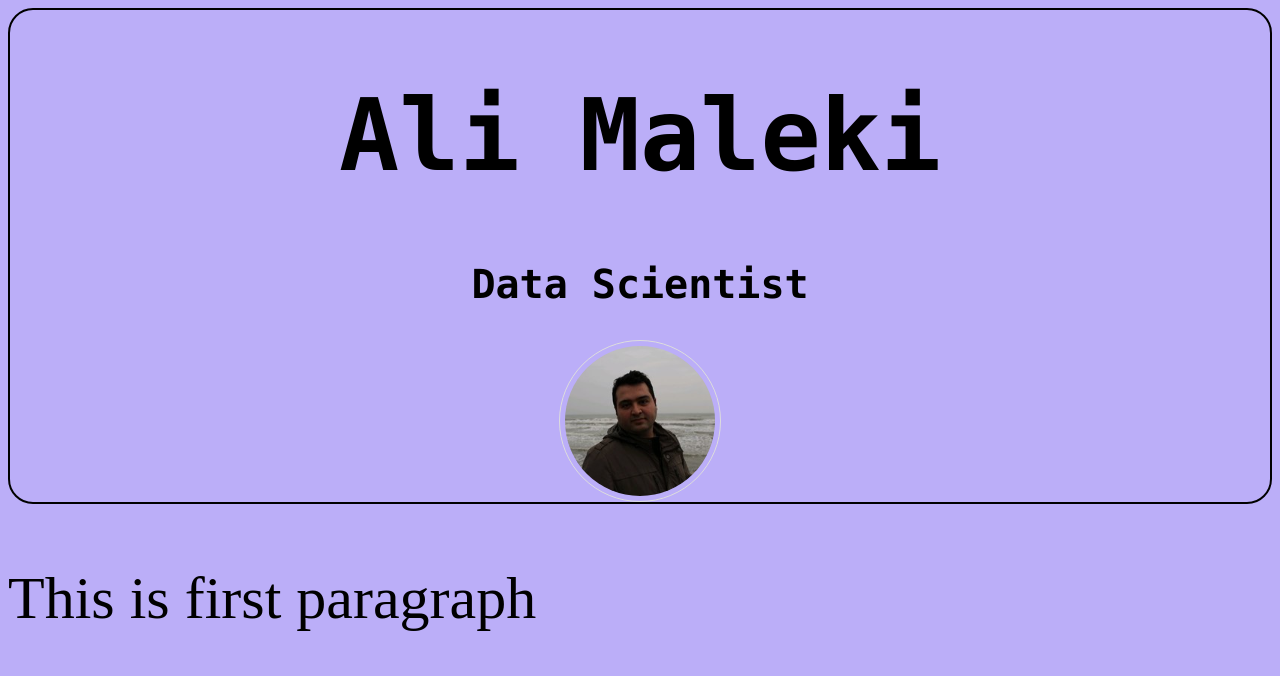
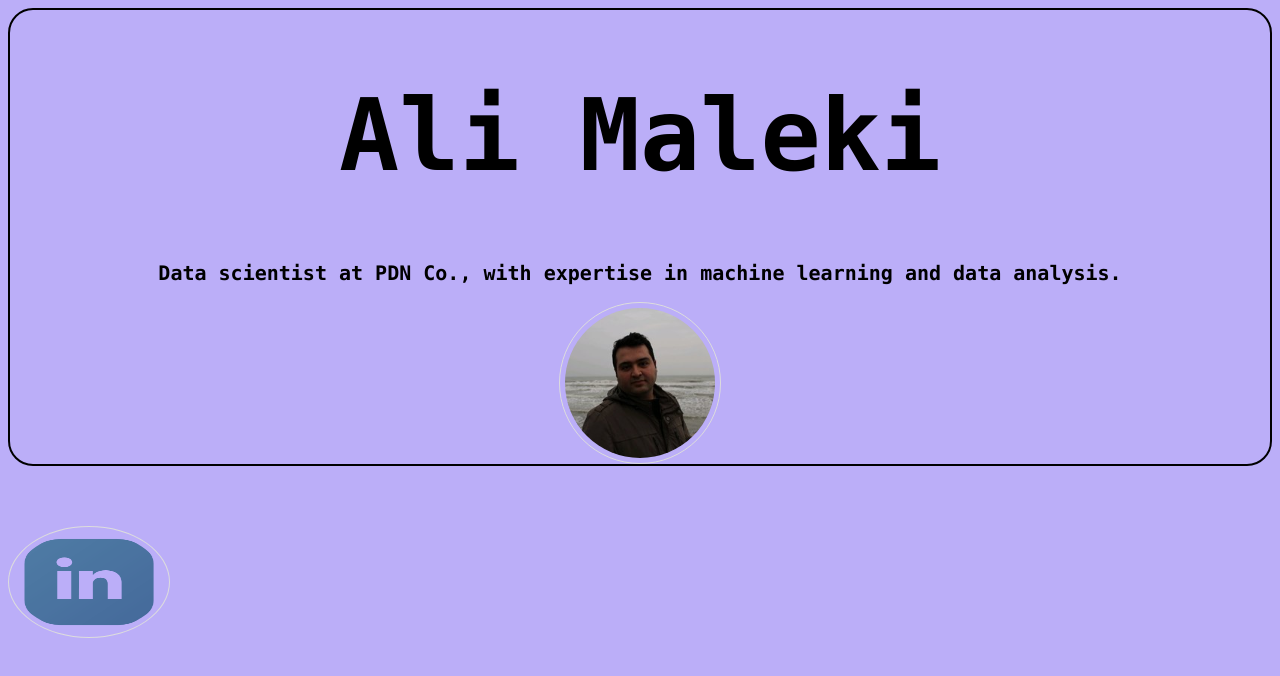
Before and after one commit to alimaleki100/alimaleki100.github.io, a plain HTML site: page index.html in a window 1280 px wide. Drawn offline with Linux system fonts and the light colour scheme.

Commit message:
LinkedIn Link Commit

```diff
--- a/index.html
+++ b/index.html
@@ -7,17 +7,18 @@
 <body>
     <div>
         <h1 >Ali Maleki</h1>
-<h2>Data Scientist</h2>
- <img src="a.jpg" alt="Paris" title="this will be displayed as a tooltip">
+<h2>Data scientist at PDN Co.,  with expertise in machine learning and data analysis.</h2>
+ <img src="a.jpg" alt="Paris" title="this will be displayed as a tooltip"  >
 </div>
 
 
-<p>This is first paragraph</p>
+<p>
+                <a href="https://www.linkedin.com/in/ali-maleki/">
+                <img style="display: inline; border=0" alt="LinkedIn" src="linkedin.jpg" width="100" height="100" >
 
+                </a>
 
-
-
-
+                </p>
 
 
 </body>
--- a/main.css
+++ b/main.css
@@ -4,7 +4,7 @@ body {
     h1
      {color:black;text-align: center;font-size:100px;}
      h2
-     {color:black;text-align: center;font-size:40px;}
+     {color:black;text-align: center;font-size:20px;}
     p
     {font-size:60px;}
     img {
```
Also changed, not shown: linkedin.jpg (added).
